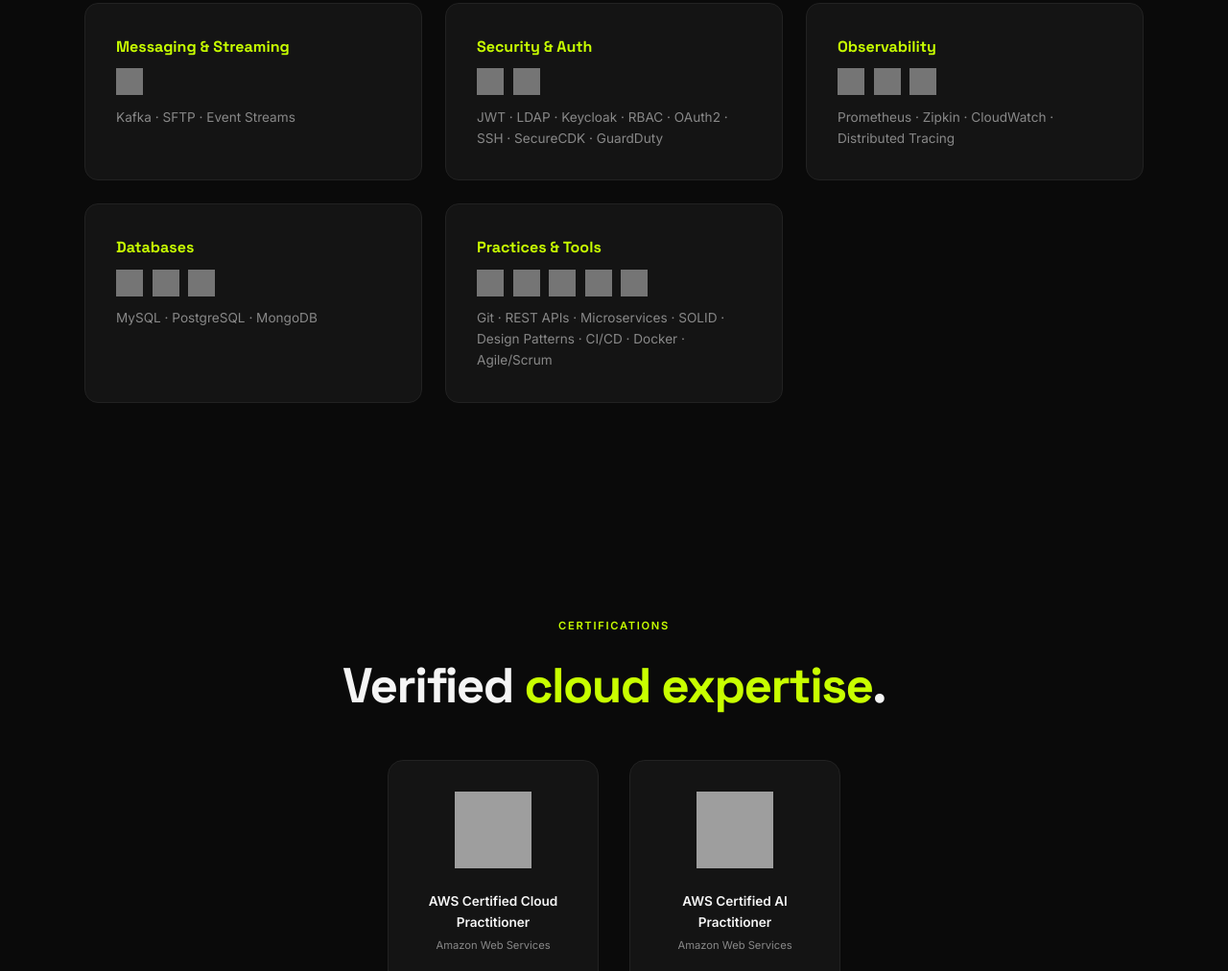
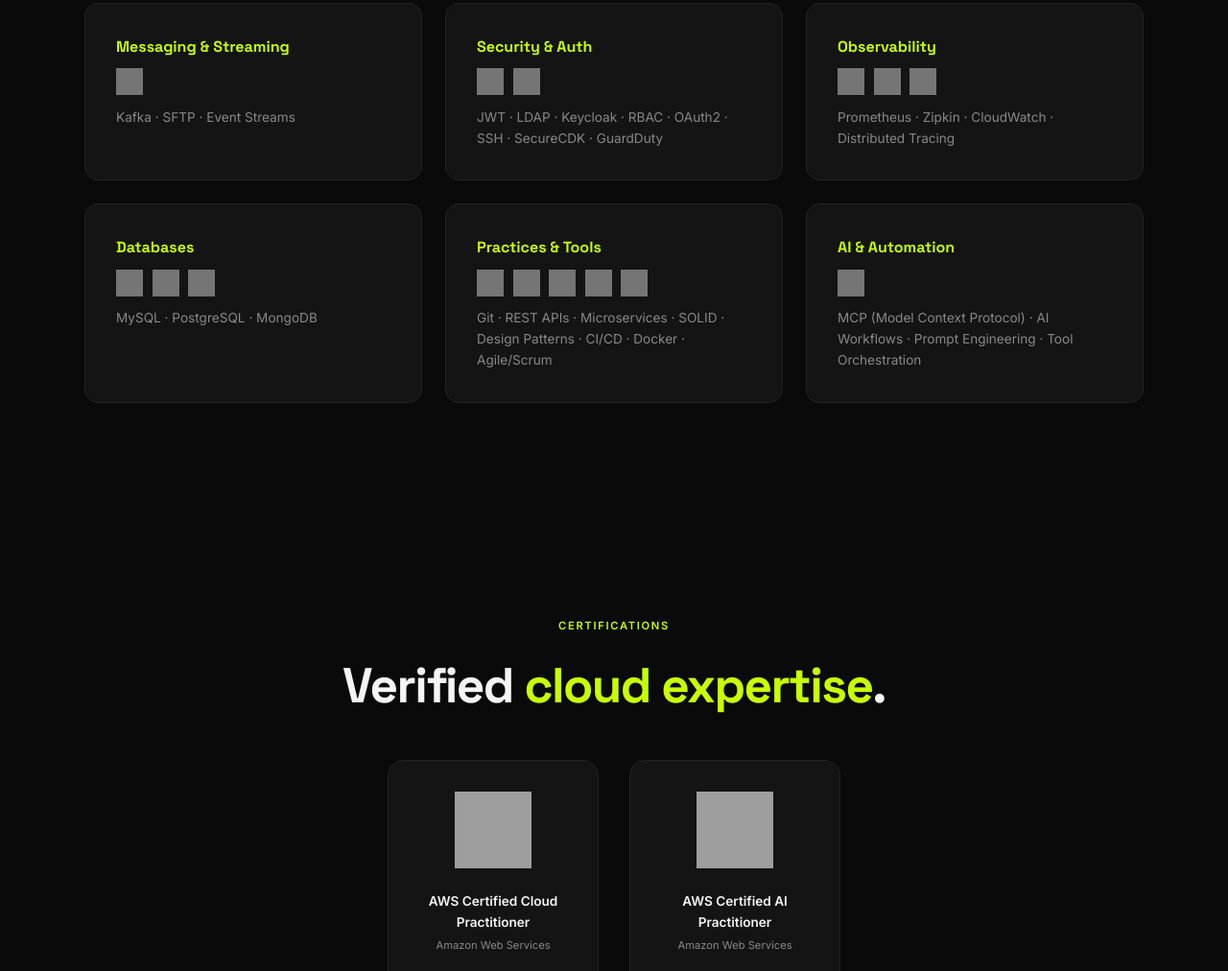
Before and after one commit to RashedHaitham/RashedHaitham.github.io, a plain HTML site: page index.html in a window 1280 px wide. Shown: the part 3256-4268 px from the top of the page at 96% size. Drawn offline with Linux system fonts and the light colour scheme; grey boxes are pictures that could not be loaded.

Commit message:
Add MCP skill card

```diff
--- a/index.html
+++ b/index.html
@@ -301,6 +301,13 @@
       </div>
       <p>Git · REST APIs · Microservices · SOLID · Design Patterns · CI/CD · Docker · Agile/Scrum</p>
     </div>
+    <div class="skill-card" data-reveal>
+      <h3>AI & Automation</h3>
+      <div class="skill-icons">
+        <img src="https://cdn.simpleicons.org/anthropic/white" alt="MCP" style="filter:none">
+      </div>
+      <p>MCP (Model Context Protocol) · AI Workflows · Prompt Engineering · Tool Orchestration</p>
+    </div>
   </div>
 </section>
 
```
Also changed, not shown: 1 other file.
